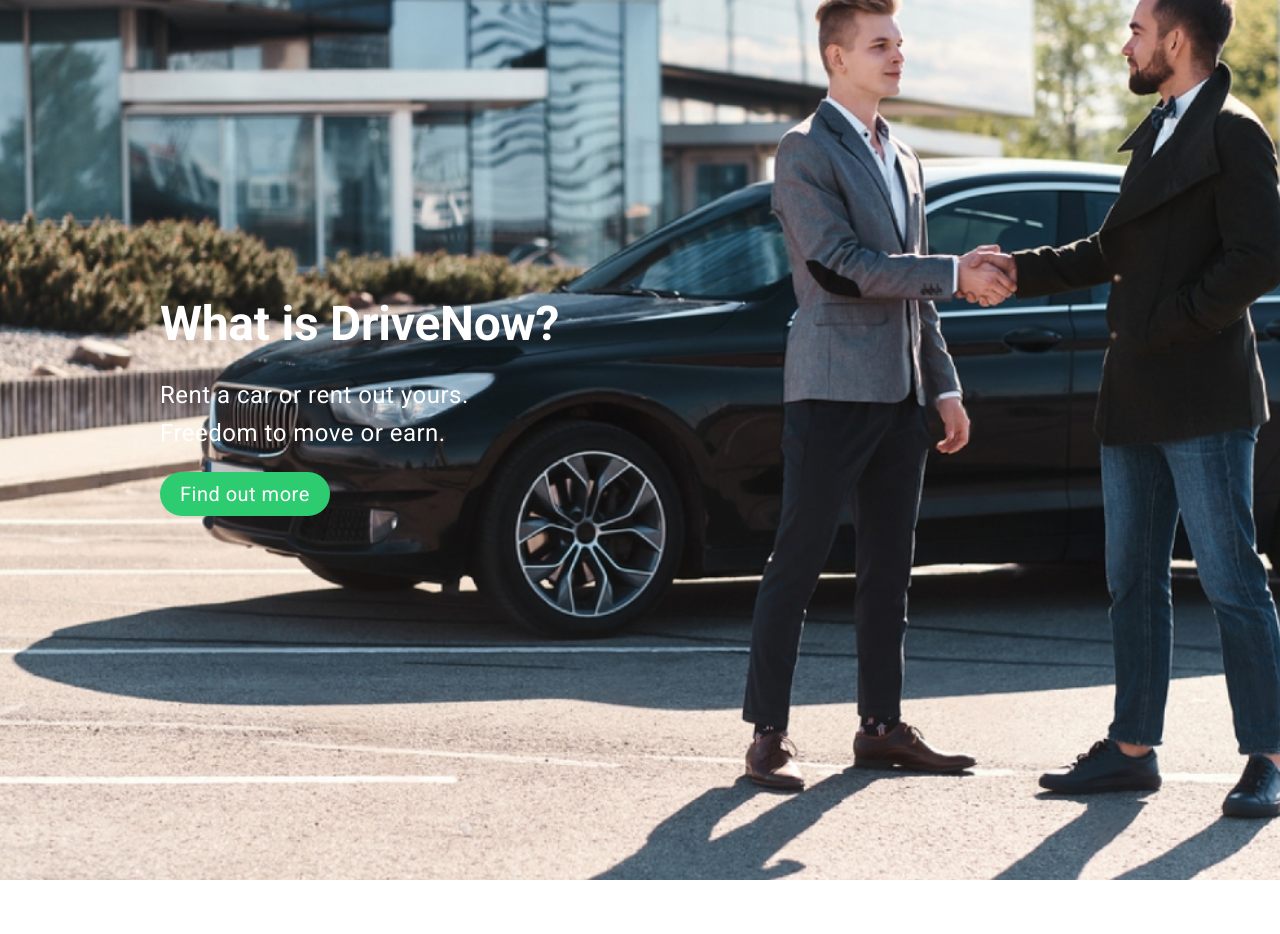
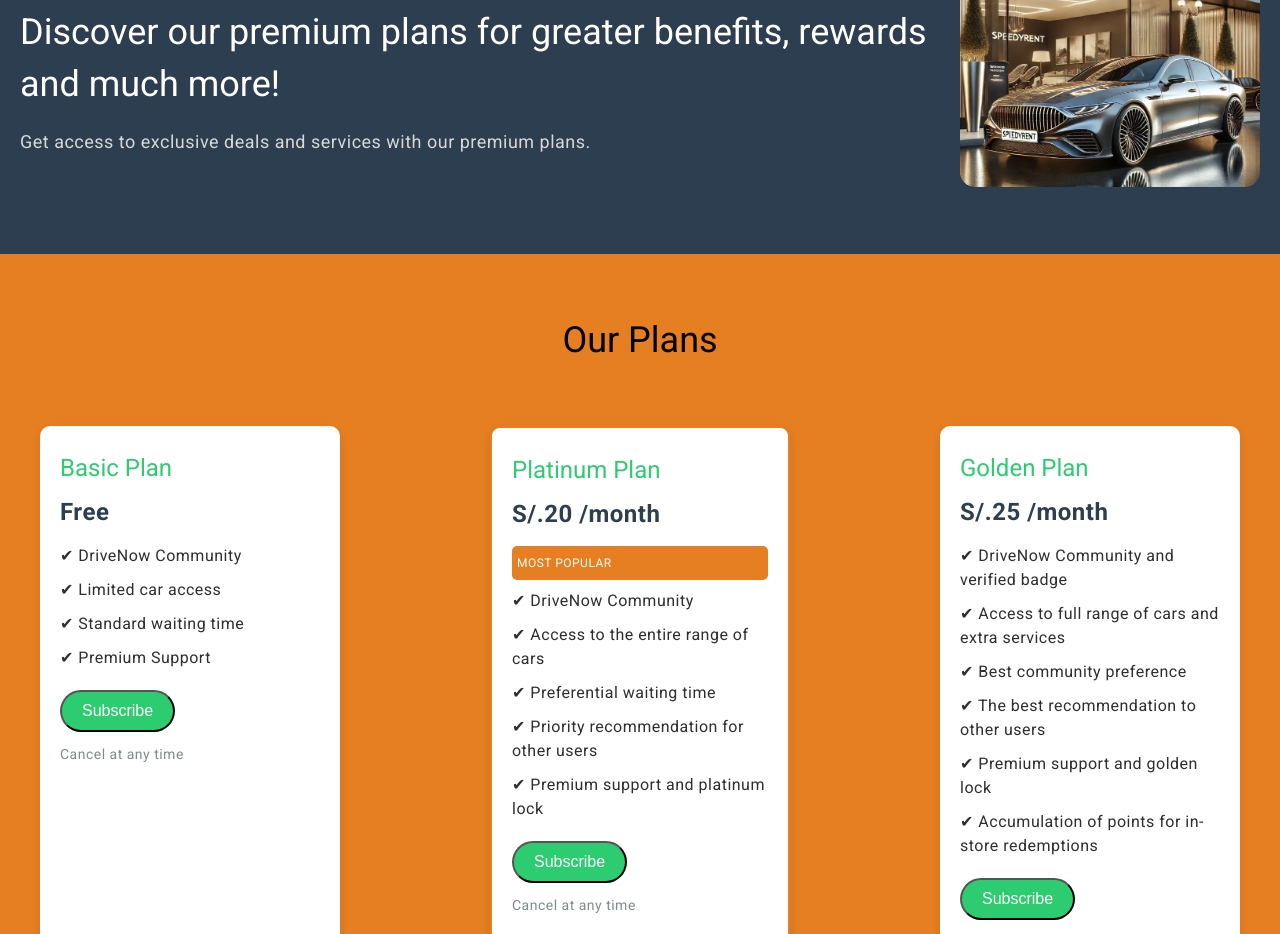
Before and after one commit to UPC-PRE-SI729-2402-SW54-X-Force/Landing_Page, an Angular app: page /premium-plans in a window 1280 px wide. Before the commit this address led to /. Shown: the part 880-1814 px from the top of the page. Built offline with nearby package versions, Linux system fonts and the light colour scheme.

Commit message:
feat: added premium-plans and image

```diff
--- a/src/app/app.component.html
+++ b/src/app/app.component.html
@@ -4,3 +4,4 @@
 <app-how-it-works></app-how-it-works>
 <app-testimonials></app-testimonials>
 <app-safety></app-safety>
+<app-premium-plans></app-premium-plans>
--- a/src/app/app.component.ts
+++ b/src/app/app.component.ts
@@ -6,7 +6,8 @@
 import { WhyChooseUsComponent } from './why-choose-us/why-choose-us.component';
 import { HowItWorksComponent } from './how-it-works/how-it-works.component';
 import { TestimonialsComponent } from './testimonials/testimonials.component';
-import { SafetyComponent } from './safety/safety.component'; // Importamos el componente
+import { SafetyComponent } from './safety/safety.component';
+import { PremiumPlansComponent } from './premium-plans/premium-plans.component'; // Importamos el componente
 
 @Component({
   selector: 'app-root',
@@ -21,7 +22,8 @@
     WhyChooseUsComponent,
     HowItWorksComponent,
     TestimonialsComponent,
-    SafetyComponent // Añadimos el componente
+    SafetyComponent,
+    PremiumPlansComponent // Añadimos el componente
   ]
 })
 export class AppComponent {
--- a/src/app/app.routes.ts
+++ b/src/app/app.routes.ts
@@ -3,14 +3,16 @@
 import { WhyChooseUsComponent } from './why-choose-us/why-choose-us.component';
 import { HowItWorksComponent } from './how-it-works/how-it-works.component';
 import { TestimonialsComponent } from './testimonials/testimonials.component';
-import { SafetyComponent } from './safety/safety.component'; // Importamos el componente
+import { SafetyComponent } from './safety/safety.component';
+import { PremiumPlansComponent } from './premium-plans/premium-plans.component'; // Importamos el componente PremiumPlans
 
 export const routes: Routes = [
   { path: '', component: HeroComponent },
   { path: 'why-choose-us', component: WhyChooseUsComponent },
   { path: 'how-it-works', component: HowItWorksComponent },
   { path: 'testimonials', component: TestimonialsComponent },
-  { path: 'safety', component: SafetyComponent }, // Ruta para SafetyComponent
+  { path: 'safety', component: SafetyComponent },
+  { path: 'premium-plans', component: PremiumPlansComponent }, // Añadimos la ruta para PremiumPlansComponent
 
   { path: '**', redirectTo: '' }
 ];
--- a/src/app/premium-plans/premium-plans.component.css
+++ b/src/app/premium-plans/premium-plans.component.css
@@ -0,0 +1,119 @@
+/* Sección de presentación */
+.premium-section {
+  display: flex;
+  justify-content: space-between;
+  align-items: center;
+  padding: 60px 20px;
+  background-color: #2c3e50; /* Fondo gris claro */
+}
+
+.premium-text {
+  flex: 1;
+  margin-right: 20px;
+}
+
+.premium-text h2 {
+  font-size: 36px;
+  color: #ffffff; /* Azul marino */
+  margin-bottom: 20px;
+}
+
+.premium-text p {
+  font-size: 18px;
+  color: #d7d8d8; /* Gris */
+}
+
+.premium-image img {
+  width: 300px;
+  border-radius: 15px;
+}
+
+/* Sección de los planes */
+.premium-plans {
+  padding: 60px 20px;
+  text-align: center;
+  background-color: #e67e22; /* Fondo gris claro */
+}
+
+.premium-plans h2 {
+  font-size: 36px;
+  color: #000000; /* Azul marino */
+  margin-bottom: 40px;
+}
+
+.plan-cards {
+  display: flex;
+  justify-content: space-between;
+  flex-wrap: wrap;
+}
+
+.plan-card {
+  background-color: #FFFFFF;
+  border-radius: 10px;
+  box-shadow: 0 4px 8px rgba(0, 0, 0, 0.1);
+  padding: 20px;
+  flex: 1;
+  max-width: 300px;
+  margin: 20px;
+  text-align: left;
+}
+
+.plan-card h3 {
+  font-size: 24px;
+  color: #2ECC71; /* Verde esmeralda */
+  margin-bottom: 10px;
+}
+
+.plan-card .price {
+  font-size: 24px;
+  font-weight: bold;
+  color: #2C3E50; /* Azul marino */
+  margin-bottom: 20px;
+}
+
+.plan-card ul {
+  list-style: none;
+  padding: 0;
+  margin-bottom: 20px;
+}
+
+.plan-card ul li {
+  font-size: 16px;
+  color: #2e2e2e; /* Gris */
+  margin-bottom: 10px;
+}
+
+.plan-card .btn-subscribe {
+  display: inline-block;
+  font-size: 16px;
+  color: #FFFFFF;
+  background-color: #2ECC71; /* Verde esmeralda */
+  padding: 10px 20px;
+  border-radius: 25px;
+  text-decoration: none;
+  cursor: pointer;
+  transition: background-color 0.3s ease;
+}
+
+.plan-card .btn-subscribe:hover {
+  background-color: #27AE60; /* Verde esmeralda más oscuro */
+}
+
+.plan-card .cancel-text {
+  font-size: 14px;
+  color: #7f8c8d; /* Gris */
+  margin-top: 10px;
+}
+
+.most-popular {
+  border: 2px solid #E67E22; /* Naranja vibrante */
+}
+
+.popular-badge {
+  background-color: #E67E22; /* Naranja vibrante */
+  color: #FFFFFF;
+  font-size: 12px;
+  padding: 5px;
+  border-radius: 5px;
+  text-transform: uppercase;
+}
--- a/src/app/premium-plans/premium-plans.component.html
+++ b/src/app/premium-plans/premium-plans.component.html
@@ -0,0 +1,64 @@
+<!-- Sección de presentación de los planes premium -->
+<section class="premium-section">
+  <div class="premium-text">
+    <h2>Discover our premium plans for greater benefits, rewards and much more!</h2>
+    <p>Get access to exclusive deals and services with our premium plans.</p>
+  </div>
+  <div class="premium-image">
+    <img src="/auto-lujo.png" alt="Premium Car">
+  </div>
+</section>
+
+<!-- Sección de los planes -->
+<section id="premium-plans" class="premium-plans">
+  <h2>Our Plans</h2>
+  <div class="plan-cards">
+
+    <!-- Plan Básico -->
+    <div class="plan-card">
+      <h3>Basic Plan</h3>
+      <p class="price">Free</p>
+      <ul>
+        <li>✔ DriveNow Community</li>
+        <li>✔ Limited car access</li>
+        <li>✔ Standard waiting time</li>
+        <li>✔ Premium Support</li>
+      </ul>
+      <button class="btn-subscribe">Subscribe</button>
+      <p class="cancel-text">Cancel at any time</p>
+    </div>
+
+    <!-- Plan Platinum -->
+    <div class="plan-card most-popular">
+      <h3>Platinum Plan</h3>
+      <p class="price">S/.20 <span>/month</span></p>
+      <p class="popular-badge">Most Popular</p>
+      <ul>
+        <li>✔ DriveNow Community</li>
+        <li>✔ Access to the entire range of cars</li>
+        <li>✔ Preferential waiting time</li>
+        <li>✔ Priority recommendation for other users</li>
+        <li>✔ Premium support and platinum lock</li>
+      </ul>
+      <button class="btn-subscribe">Subscribe</button>
+      <p class="cancel-text">Cancel at any time</p>
+    </div>
+
+    <!-- Plan Golden -->
+    <div class="plan-card">
+      <h3>Golden Plan</h3>
+      <p class="price">S/.25 <span>/month</span></p>
+      <ul>
+        <li>✔ DriveNow Community and verified badge</li>
+        <li>✔ Access to full range of cars and extra services</li>
+        <li>✔ Best community preference</li>
+        <li>✔ The best recommendation to other users</li>
+        <li>✔ Premium support and golden lock</li>
+        <li>✔ Accumulation of points for in-store redemptions</li>
+      </ul>
+      <button class="btn-subscribe">Subscribe</button>
+      <p class="cancel-text">Cancel at any time</p>
+    </div>
+
+  </div>
+</section>
```
Also changed, not shown: src/app/premium-plans/premium-plans.component.ts (+11 -0 lines), public/auto-lujo.png (added).
